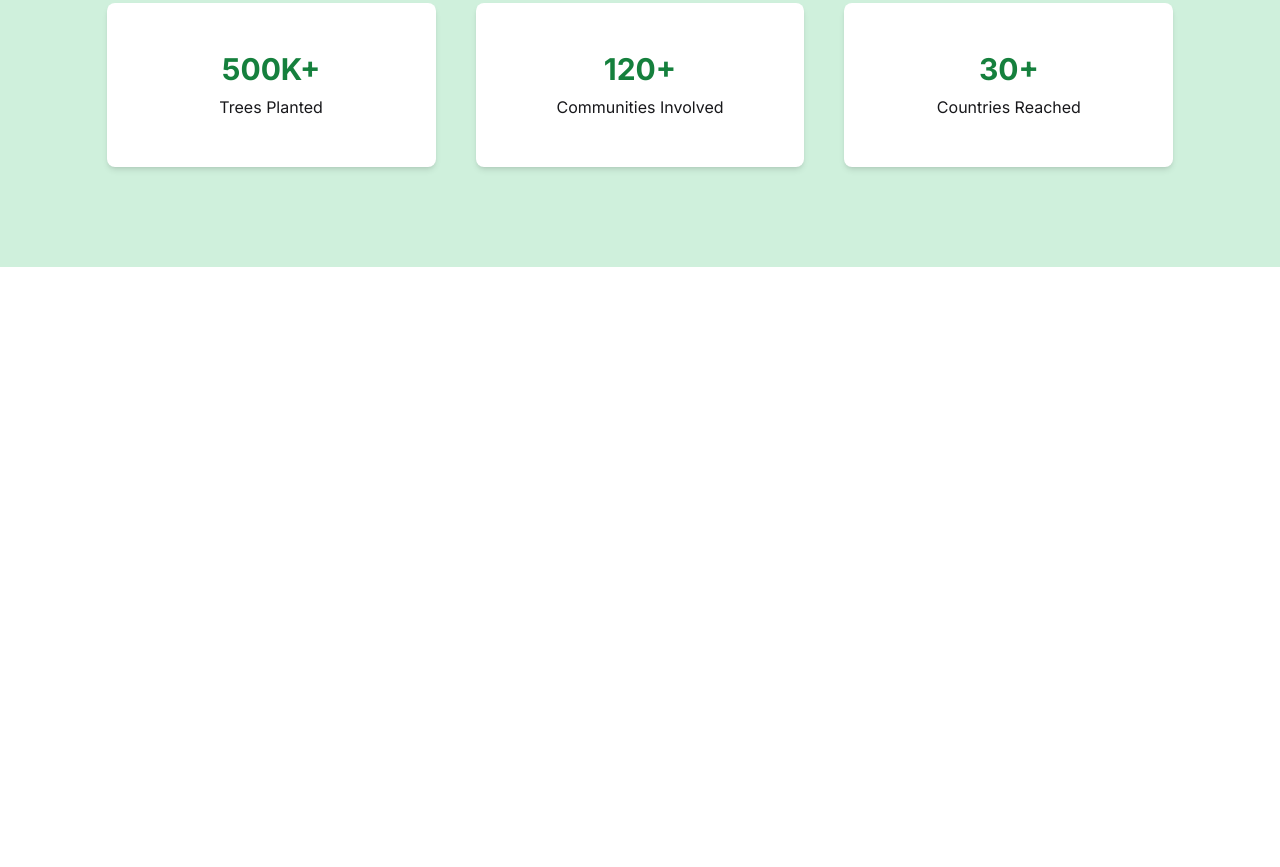
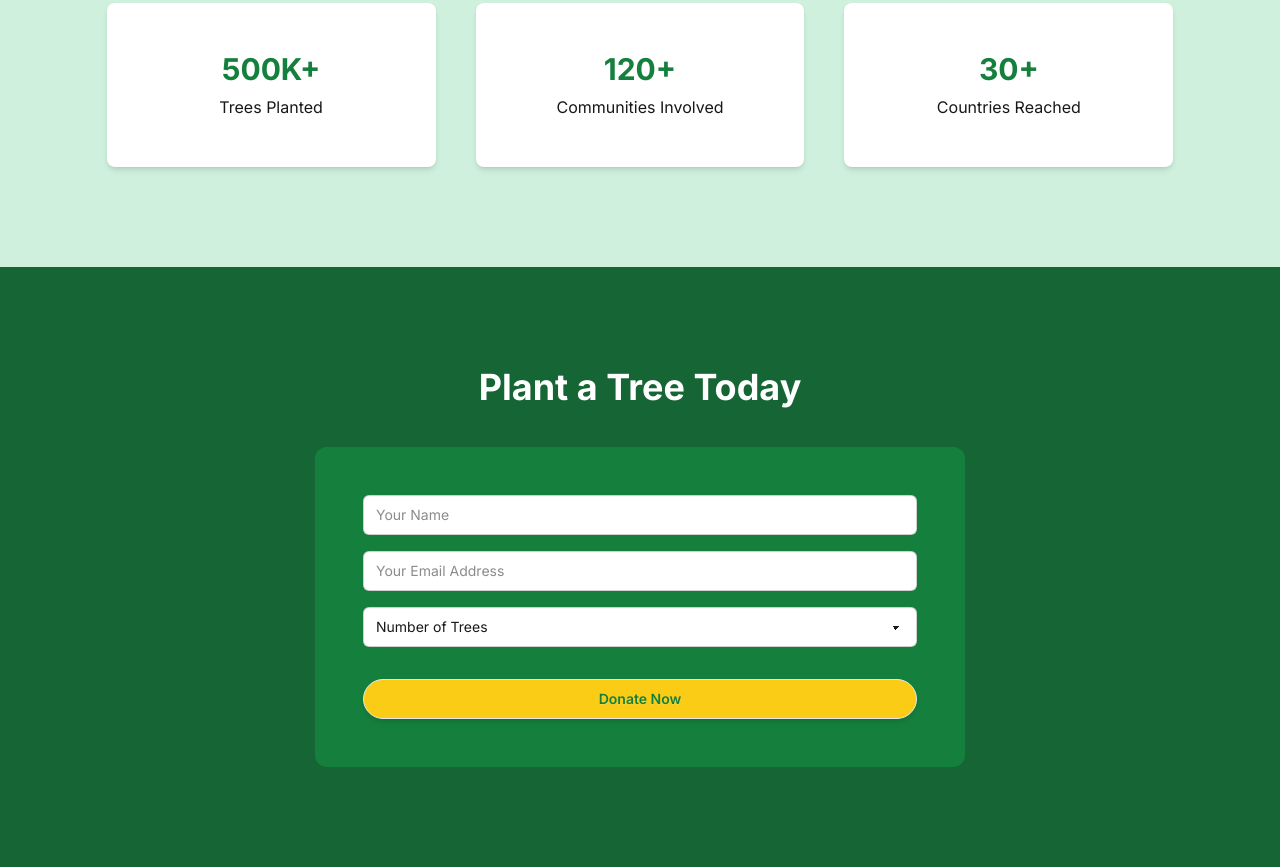
Before and after one commit to tamim127/green-earth-website, a plain HTML site: page index.html in a window 1280 px wide. Shown: the part 1518-2385 px from the top of the page. Before the commit the page ends 1785 px from the top, so only its background shows below. Drawn offline with nearby package versions, Linux system fonts and the light colour scheme.

Commit message:
added Plant a Tree Today Section

```diff
--- a/index.html
+++ b/index.html
@@ -217,6 +217,39 @@
     </section>
 
 
+    <!-- Plant a Tree Today Section -->
+    <section class="bg-[#166534]">
+        <div class="pb-[100px]">
+
+            <!-- Heading -->
+            <h1 class="font-bold text-white text-3xl md:text-4xl text-center pt-[100px]">
+                Plant a Tree Today
+            </h1>
+
+            <!-- Form Container -->
+            <div class="bg-[#15803d] w-full md:w-[650px] p-10 md:p-12 mx-auto rounded-xl mt-10 flex flex-col gap-4">
+                <input type="text" placeholder="Your Name"
+                    class="input w-full rounded-md outline-none transition duration-500 transform hover:scale-105" />
+                <input type="email" placeholder="Your Email Address"
+                    class="input w-full rounded-md outline-none transition duration-500 transform hover:scale-105" />
+                <select class="select w-full rounded-md outline-none transition duration-500 transform hover:scale-105">
+                    <option disabled selected>Number of Trees</option>
+                    <option>10</option>
+                    <option>50</option>
+                    <option>100</option>
+                </select>
+                <button
+                    class="btn bg-[#FACC15] text-[#15803d] w-full rounded-3xl shadow-md mt-4 transition duration-300 transform hover:scale-105">
+                    Donate Now
+                </button>
+            </div>
+        </div>
+    </section>
+
+
+
+
+
 
 
 
```
